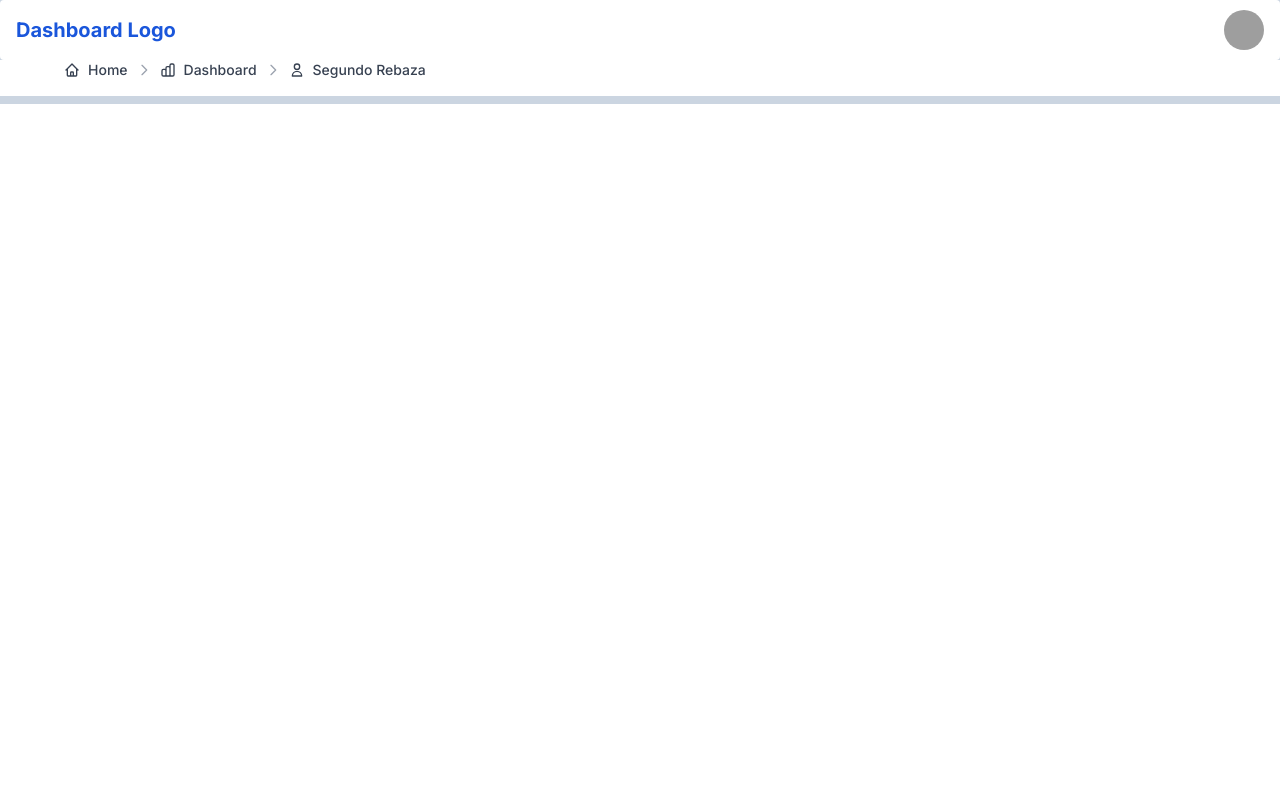
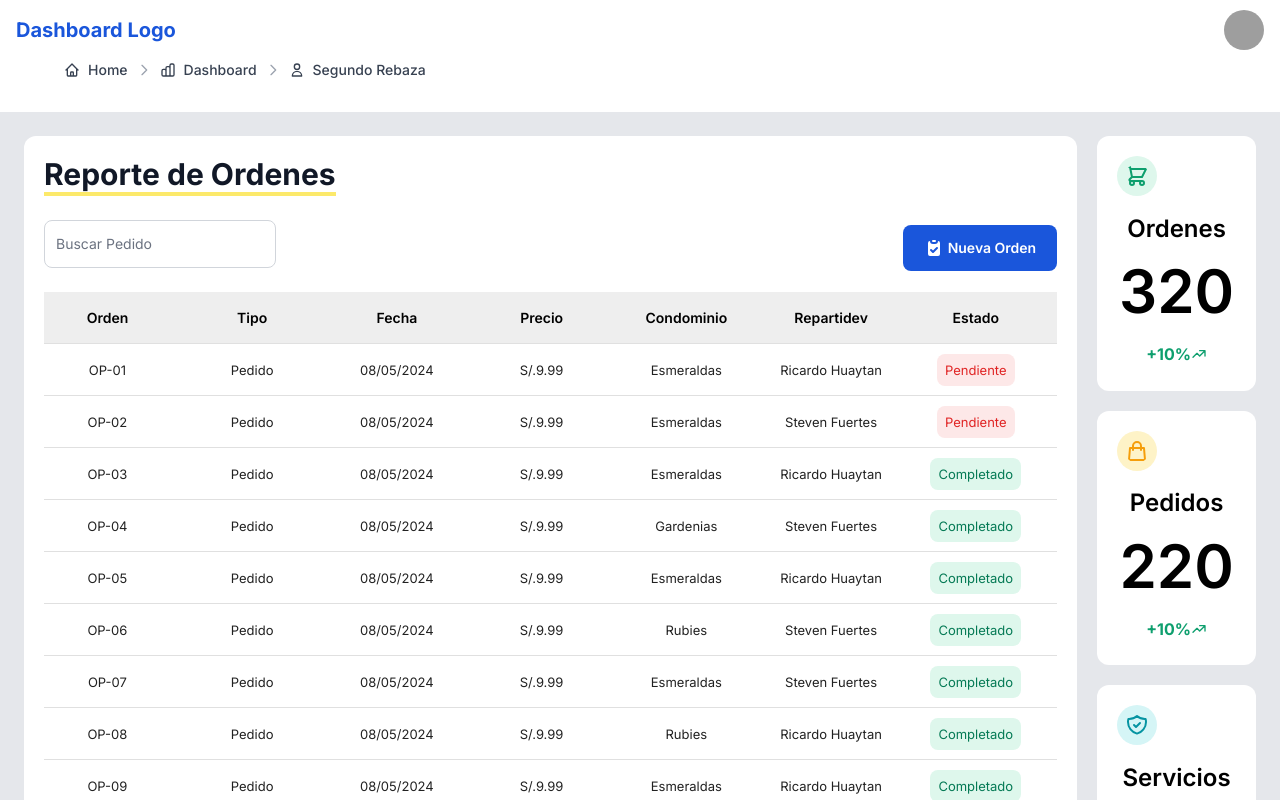
Before and after one commit to SegundoRP/ican_project, a Next.js app in the folder frontend/: page /dashboard/ordenes in a window 1280 px wide. Shown: the top 800 px of the page. Built offline with nearby package versions, Linux system fonts and the light colour scheme; grey boxes are pictures that could not be loaded.

Commit message:
feat: :sparkles: Se actualizo la pagina de ordenes con su tablas, modal y cards

```diff
--- a/frontend/src/app/dashboard/ordenes/page.jsx
+++ b/frontend/src/app/dashboard/ordenes/page.jsx
@@ -1,9 +1,21 @@
-import React from 'react'
+import CardsOrdenes from "@/components/dashboard/cards/CardsOrdenes";
+import DataPrincipalOrdenes from "@/components/dashboard/tablas/DataPrincipalOrdenes";
+import React from "react";
 
-export default function page() {
+export default function pageOrdenes() {
   return (
-    <div className="p-10 bg-slate-300">
-      Ordenes
-    </div>
-  )
+    <main className="mt-28 p-4 sm:p-6 bg-gray-200">
+      <section className="flex flex-col gap-5 lg:grid xl:grid-cols-7">
+        <article className="bg-white p-5 rounded-xl lg:grid xl:col-span-6">
+          <div>
+            <header className="flex justify-center sm:justify-start text-3xl font-bold text-gray-900 border-b-4 border-yellow-200 mb-6 sm:inline-block">
+              Reporte de Ordenes
+            </header>
+            <DataPrincipalOrdenes />
+          </div>
+        </article>
+        <CardsOrdenes />
+      </section>
+    </main>
+  );
 }
--- /dev/null
+++ b/frontend/src/components/dashboard/cards/CardsOrdenes.jsx
@@ -0,0 +1,48 @@
+import {
+    HiOutlineShoppingCart,
+    HiOutlineTrendingUp,
+    HiOutlineShoppingBag,
+    HiOutlineShieldCheck,
+  } from "react-icons/hi";
+
+export default function CardsOrdenes() {
+  return (
+    <section className="grid md:grid-cols-3 lg:grid-cols-3 xl:grid-cols-1 xl:grid-rows-3 gap-5 text-center">
+      <div className="bg-white rounded-xl p-5 grid gap-2 hover:bg-green-50 hover:transition-all hover:cursor-pointer hover:text-green-500">
+        <HiOutlineShoppingCart
+          size={40}
+          className="text-green-500 bg-green-100 rounded-full p-2"
+        />
+        <h3 className="text-2xl font-semibold">Ordenes</h3>
+        <h3 className="text-6xl 2xl:text-7xl font-semibold">320</h3>
+        <h3 className="text-green-500 font-bold flex items-center justify-center">
+          +10% <HiOutlineTrendingUp />
+        </h3>
+      </div>
+
+      <div className="bg-white rounded-xl p-5 grid gap-2 hover:bg-amber-50 hover:transition-all hover:cursor-pointer hover:text-amber-500">
+        <HiOutlineShoppingBag
+          size={40}
+          className="text-amber-500 bg-amber-100 rounded-full p-2"
+        />
+        <h3 className="text-2xl font-semibold">Pedidos</h3>
+        <h3 className="text-6xl 2xl:text-7xl font-semibold">220</h3>
+        <h3 className="text-green-500 font-bold flex items-center justify-center">
+          +10% <HiOutlineTrendingUp />
+        </h3>
+      </div>
+
+      <div className="bg-white rounded-xl p-5 grid gap-2 hover:bg-teal-50 hover:transition-all hover:cursor-pointer hover:text-teal-500">
+        <HiOutlineShieldCheck
+          size={40}
+          className="text-teal-500 bg-teal-100 rounded-full p-2"
+        />
+        <h3 className="text-2xl font-semibold">Servicios</h3>
+        <h3 className="text-6xl 2xl:text-7xl font-semibold">100</h3>
+        <h3 className="text-green-500 font-bold flex items-center justify-center">
+          +10% <HiOutlineTrendingUp />
+        </h3>
+      </div>
+    </section>
+  );
+}
```
